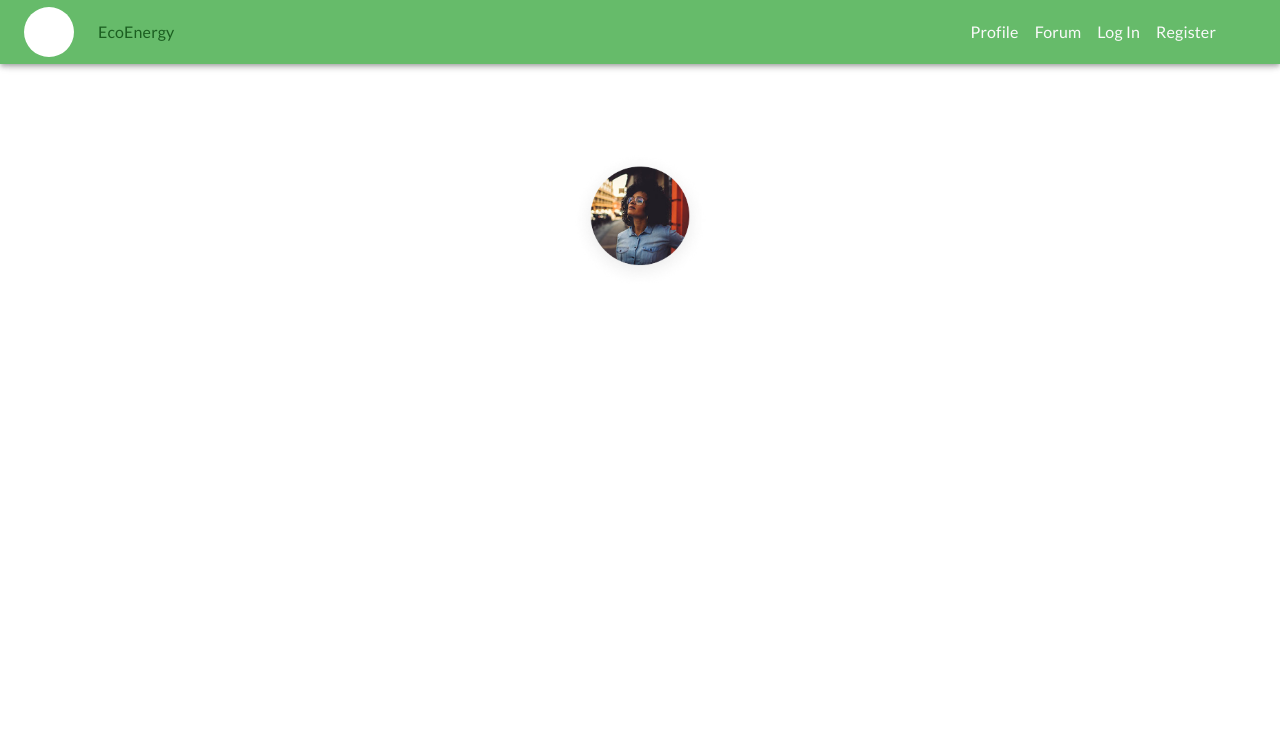
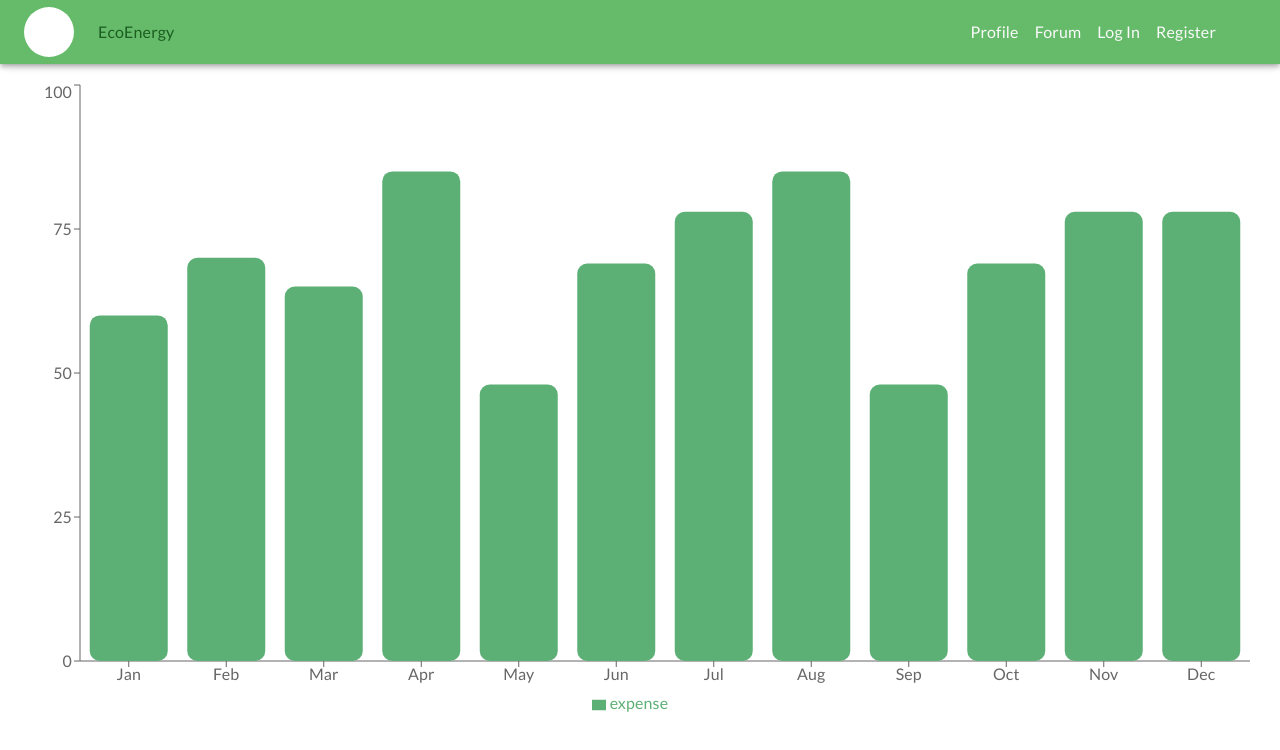
Before and after one commit to AlessHub/ecoenergy_front, a React (Vite) app: page /profile in a window 1280 px wide. Shown: the top 750 px of the page. Built offline with nearby package versions, Linux system fonts and the light colour scheme.

Commit message:
graph added

```diff
--- a/package.json
+++ b/package.json
@@ -18,9 +18,11 @@
     "axios": "^1.3.3",
     "localforage": "^1.10.0",
     "match-sorter": "^6.3.1",
+    "reacharts": "^0.4.5",
     "react": "^18.2.0",
     "react-dom": "^18.2.0",
     "react-router-dom": "^6.8.1",
+    "recharts": "^2.4.3",
     "sort-by": "^1.2.0",
     "styled-components": "^5.3.6",
     "swiper": "^9.0.4"
--- /dev/null
+++ b/src/components/layout/organization/SimpleBarCharts.jsx
@@ -0,0 +1,46 @@
+import React from 'react'
+import { Bar, BarChart, CartesianGrid, Legend, ResponsiveContainer, Tooltip, XAxis, YAxis } from 'recharts'
+
+const data = [
+    {name: "Jan",  expense: 60},
+    {name: 'Feb',  expense: 70},
+    {name: 'Mar',  expense: 65},
+    {name: 'Apr',  expense: 85},
+    {name: 'May',  expense: 48},
+    {name: 'Jun',  expense: 69},
+    {name: 'Jul',  expense: 78},
+    {name: 'Aug',  expense: 85},
+    {name: 'Sep',  expense: 48},
+    {name: 'Oct',  expense: 69},
+    {name: 'Nov',  expense: 78},
+    {name: 'Dec',  expense: 78},
+]
+
+const SimpleBarCharts = () => {
+  return (
+    <ResponsiveContainer width="100%" aspect={2}>
+        <BarChart
+            data={data}
+            width={500}
+            height={300}
+            margin={{
+                top:5,
+                right:30,
+                left:20,
+                bottom:5,
+            }}
+
+        >
+        {/* <CartesianGrid strokeDasharray="4 1 2" />     */}
+        <XAxis dataKey="name"/>
+        <YAxis />
+        <Tooltip />
+        <Legend />
+        <Bar dataKey="expense" fill="#5DB075" radius={10}/>
+        {/* <Bar dataKey="age" fill="#1ee3cf"/> */}
+        </BarChart>
+    </ResponsiveContainer>
+  )
+}
+
+export default SimpleBarCharts
--- a/src/views/Forum.jsx
+++ b/src/views/Forum.jsx
@@ -175,7 +175,7 @@ function Forum() {
       />
       <TextField
         label="cover"
-        type="string"
+        type="file"
         name="cover"
         value={formData.cover}
         onChange={handleChange}
--- a/src/views/Login.jsx
+++ b/src/views/Login.jsx
@@ -34,7 +34,6 @@ const LoginMui = () => {
       localStorage.getItem('token', response.data.token);
     //   setRedirect(true);
     } catch (error) {
-
       setError(error.response.data.message);
     }
   };
--- a/src/views/Profile.jsx
+++ b/src/views/Profile.jsx
@@ -3,6 +3,8 @@ import NavPublic from '../components/layout/navigation/Navbar/NavPublic'
 import AvatarPlaceholder from '../../src/assets/avatar_template.png'
 import { Container } from '@mui/system';
 import CardMedia from '@mui/material/CardMedia';
+
+import SimpleBarCharts from '../components/layout/organization/SimpleBarCharts';
 
 function Profile() {
   return (
@@ -25,6 +27,8 @@ function Profile() {
 
     </Container>
 
+    <SimpleBarCharts/>
+
     </>
   )
 }
```
Also changed, not shown: 1 other file (tests, documents, lock files or other folders).
